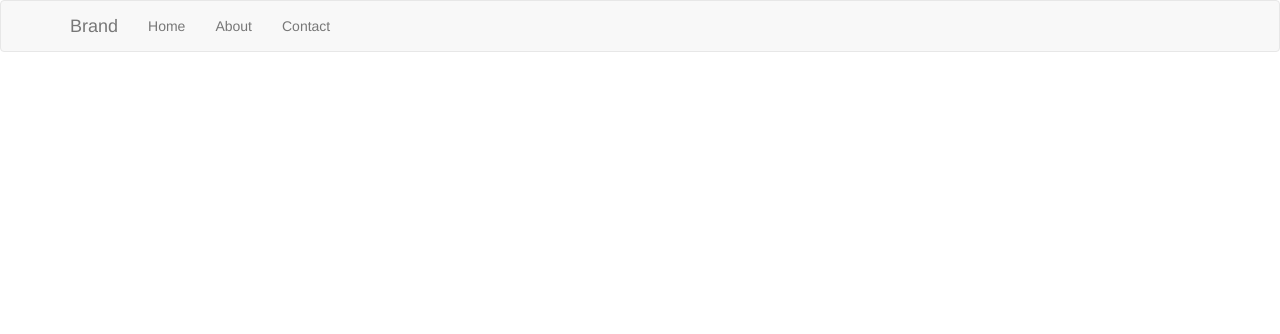
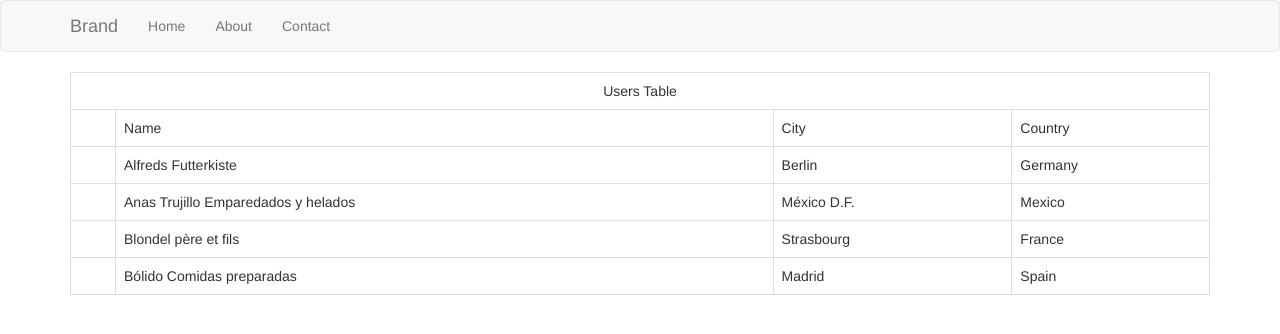
Before and after one commit to mimagit/scotch-angular-components, a website: page index.html in a window 1280 px wide. Drawn offline with Linux system fonts and the light colour scheme.

Commit message:
Added users-list component

```diff
--- a/index.html
+++ b/index.html
@@ -3,19 +3,30 @@
 
 <head>
   <title>Getting started with Angular 1.5.x components</title>
+
     <!-- bootsrap css-->
     <link rel="stylesheet" type="text/css" href="lib/bootstrap/dist/css/bootstrap.min.css">
+    <link rel="stylesheet" href="style.css" />
+
     <!-- angularjs-->
     <script src="lib/angular/angular.min.js"></script>
+
     <!-- The main app module -->
     <script src="js/app.module.js"></script>
-  <!-- components -->
+
+    <!-- menu-bar -->
     <script src="js/menu-bar/menu-bar.module.js"></script>
     <script src="js/menu-bar/menu-bar.component.js"></script>
+
+    <!-- user-list -->
+    <script src="js/user-list/user-list.module.js"></script>
+    <script src="js/user-list/user-list.component.js"></script>
 </head>
 
 <body>
     <menu-bar brand="Brand"></menu-bar>
+
+    <user-list name="'Users Table'"></user-list>
 </body>
 
 </html>
--- a/js/app.module.js
+++ b/js/app.module.js
@@ -1,4 +1,4 @@
 'use strict'
 
 // Define the 'myApp' module
-angular.module('myApp', ['menuBar']);
+angular.module('myApp', ['menuBar', 'userList']);
--- /dev/null
+++ b/js/user-list/user-list.component.js
@@ -0,0 +1,41 @@
+(function() {
+    'use strict'
+
+    angular.module('userList').component('userList', {
+        // Binds caption to the parent scope
+        bindings: {
+            name: '<'
+        },
+
+        // Loads the component template
+        templateUrl: "js/user-list/user-list.template.html",
+        controller: UserListController
+    });
+
+    function UserListController() {
+        // The list of users we will be displaying
+        this.users = [
+            {
+                name: "Alfreds Futterkiste",
+                city: "Berlin",
+                country: "Germany"
+            },
+            {
+                name: "Anas Trujillo Emparedados y helados",
+                city: "México D.F.",
+                country: "Mexico"
+            },
+            {
+                name: "Blondel père et fils",
+                city: "Strasbourg",
+                country: "France"
+            },
+            {
+                name: "Bólido Comidas preparadas",
+                city: "Madrid",
+                country: "Spain"
+            }
+        ];
+    }
+
+})();
--- /dev/null
+++ b/js/user-list/user-list.module.js
@@ -0,0 +1,4 @@
+'use strict'
+
+// Define the 'userList' module
+angular.module('userList', []);
--- /dev/null
+++ b/js/user-list/user-list.template.html
@@ -0,0 +1,22 @@
+<div class="container">
+    <table class="table table-bordered">
+        <!-- Table caption will be displayed here -->
+        <tr>
+            <td id="caption" colspan="4">{{ $ctrl.name }}</td>
+        </tr>
+        <th>
+            <td>Name</td>
+            <td>City</td>
+            <td>Country</td>
+        </th>
+
+        <!-- users will be displayed here -->
+    <tr ng-repeat="user in $ctrl.users">
+        <td></td>
+        <td>{{ user.name }}</td>
+        <td>{{ user.city }}</td>
+        <td>{{ user.country }}</td>
+    </tr>
+
+    </table>
+</div>
--- /dev/null
+++ b/style.css
@@ -0,0 +1,3 @@
+#caption {
+  text-align: center;
+}
```
Lines whose indentation alone changed are shown as unchanged.
